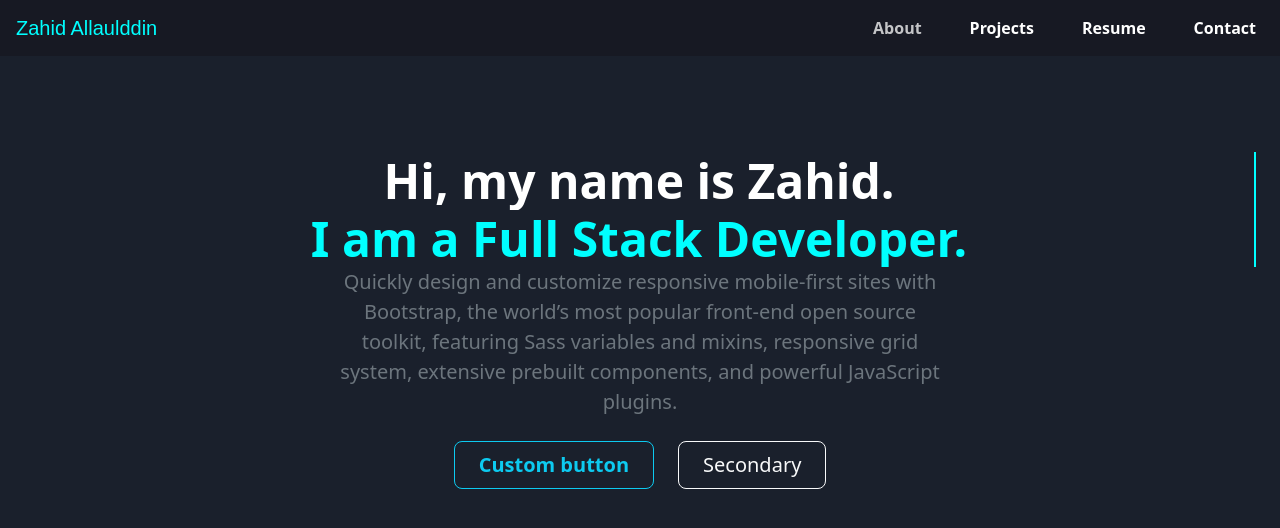
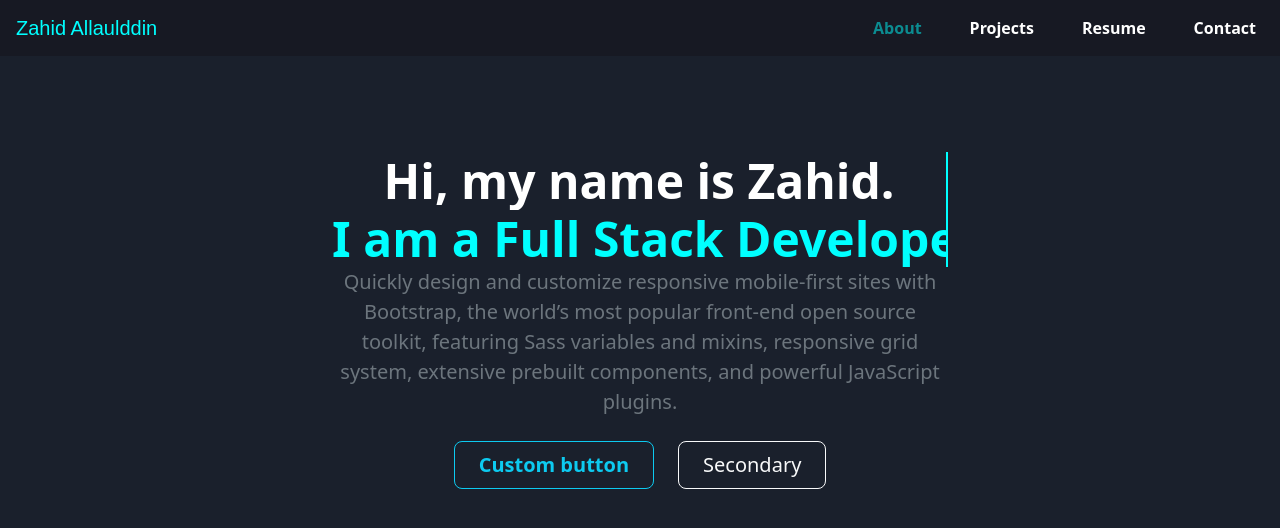
Before and after one commit to zahidala/Portfolio, a React (Create React App) app: page / in a window 1280 px wide. In both pictures the pointer is over the link "About". Shown: the top 528 px of the page. Built offline with nearby package versions, Linux system fonts and the light colour scheme; a web font is replaced by a local one.

Commit message:
fix hero heading animation a little

```diff
--- a/src/App.css
+++ b/src/App.css
@@ -27,7 +27,7 @@ body {
   }
 
 .navbar-dark .navbar-nav .nav-link:focus, .navbar-dark .navbar-nav .nav-link:hover{
-    color: rgba(255, 255, 255, 0.75) !important;
+    color: rgba(0, 255, 255, 0.5) !important;
 }
 
 .navbar-dark .navbar-nav .active > .nav-link, .navbar-dark .navbar-nav .nav-link.active, .navbar-dark .navbar-nav .nav-link.show, .navbar-dark .navbar-nav .show > .nav-link {
@@ -45,7 +45,7 @@ body {
     animation:
       typing 3.5s steps(40, end),
       blink-caret .5s step-end infinite;
-  }
+}
 
   /* The typing effect */
   @keyframes typing {
@@ -58,31 +58,3 @@ body {
     from, to { border-color: transparent }
     50% { border-color: aqua }
   }
-
-
-/* .line-1{
-    position: relative;
-    top: 50%;
-    width: 24em;
-    margin: 0 auto;
-    border-right: 2px solid rgba(255,255,255,.75);
-    font-size: 180%;
-    text-align: center;
-    white-space: nowrap;
-    overflow: hidden;
-    transform: translateY(-50%);
-}
-
-
-.anim-typewriter{
-  animation: typewriter 4s steps(44) 1s 1 normal both,
-             blinkTextCursor 500ms steps(44) infinite normal;
-}
-@keyframes typewriter{
-  from{width: 0;}
-  to{width: 24em;}
-}
-@keyframes blinkTextCursor{
-  from{border-right-color: rgba(255,255,255,.75);}
-  to{border-right-color: transparent;}
-} */
--- a/src/Components/Hero.js
+++ b/src/Components/Hero.js
@@ -4,11 +4,13 @@ export default function Hero() {
   return (
     <div class="text-secondary px-4 py-5 text-center">
     <div class="py-5">
+    <div class="col-lg-6 mx-auto">
     <div class="typewriter">
       <h1 class="display-5 fw-bold text-white">Hi, my name is Zahid.</h1>
     </div>
     <div class="typewriter">
     <h1 class="display-5 fw-bold" style={{color: 'aqua'}}>I am a Full Stack Developer.</h1>
+    </div>
     </div>
       <div class="col-lg-6 mx-auto">
         <p class="fs-5 mb-4">Quickly design and customize responsive mobile-first sites with Bootstrap, the world’s most popular front-end open source toolkit, featuring Sass variables and mixins, responsive grid system, extensive prebuilt components, and powerful JavaScript plugins.</p>
```
